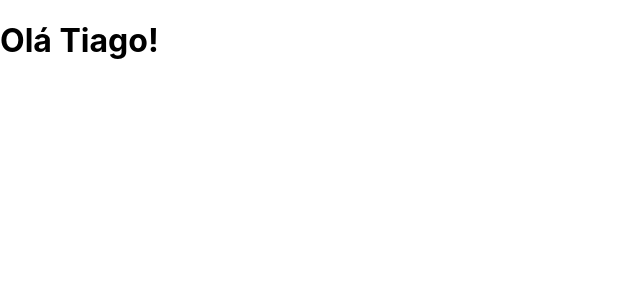
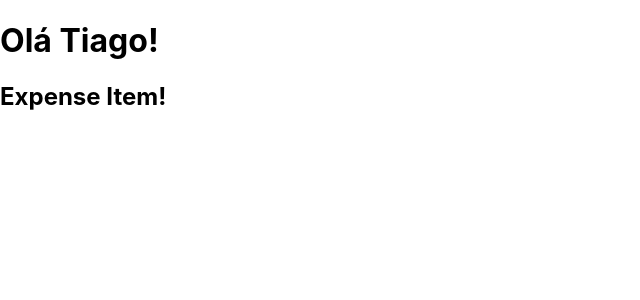
Before and after one commit to Shamoleambo/academind-react-complete-guide, a React (Create React App) app: page / in a window 1280 px wide. Shown: the top 300 px of the page, without its empty margins (0-640 px from the left). Built offline with nearby package versions, Linux system fonts and the light colour scheme.

Commit message:
create ExpenseItem component

```diff
--- a/src/App.js
+++ b/src/App.js
@@ -1,7 +1,10 @@
+import ExpenseItem from './components/ExpenseItem'
+
 function App() {
   return (
     <div className='App'>
       <h1>Olá Tiago!</h1>
+      <ExpenseItem />
     </div>
   )
 }
--- /dev/null
+++ b/src/components/ExpenseItem.js
@@ -0,0 +1,5 @@
+function ExpenseItem() {
+  return <h2>Expense Item!</h2>
+}
+
+export default ExpenseItem
```
